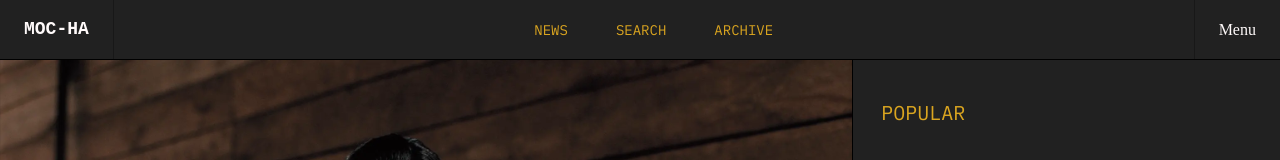
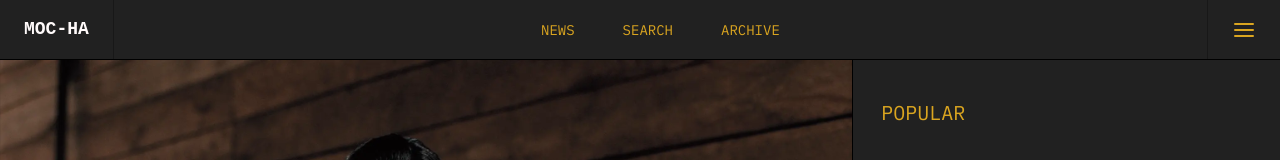
Before and after one commit to becausecannotbeblank/portfolio-website, a plain HTML site: page index.html in a window 1280 px wide. Shown: the top 160 px of the page. Drawn offline with Linux system fonts and the light colour scheme; a web font is replaced by a local one.

Commit message:
Hamburger SVG and styling added.

```diff
--- a/index.html
+++ b/index.html
@@ -20,7 +20,13 @@
         </nav>
 
         <div class="header-right">
-            <div class="navigation-button">Menu</div>
+            <button class="navigation-button menu-icon" aria-label="Menu">
+                <svg xmlns="http://www.w3.org/2000/svg" viewBox="0 0 24 24" class="hamburger-icon">
+                    <line x1="3" y1="6" x2="21" y2="6" />
+                    <line x1="3" y1="12" x2="21" y2="12" />
+                    <line x1="3" y1="18" x2="21" y2="18" />
+                </svg>
+            </button>
           <!--  <div class="navigation-button">News</div>
             <div class="navigation-button">Archive</div>
             <div class="navigation-button">Resources</div>
--- a/styles.css
+++ b/styles.css
@@ -170,6 +170,31 @@ nav :hover{
   flex-direction: row;
   border-left: 1px solid;
   border-color: rgba(0, 0, 0, 0.25);
+}
+
+.menu-icon {
+    background: none;
+    border: none;
+    cursor: pointer;
+    display: flex;
+    align-items: center;
+    justify-content: center;
+    padding: 24px;
+}
+
+.hamburger-icon {
+    width: 24px;
+    height: 24px;
+    stroke: goldenrod;
+    stroke-width: 2;
+    stroke-linecap: round;
+    transition: transform 0.3s ease;
+}
+
+/* Optional hover effect */
+.menu-icon:hover .hamburger-icon {
+    transform: scale(1.1);
+    stroke: snow;
 }
 
 main {
```
